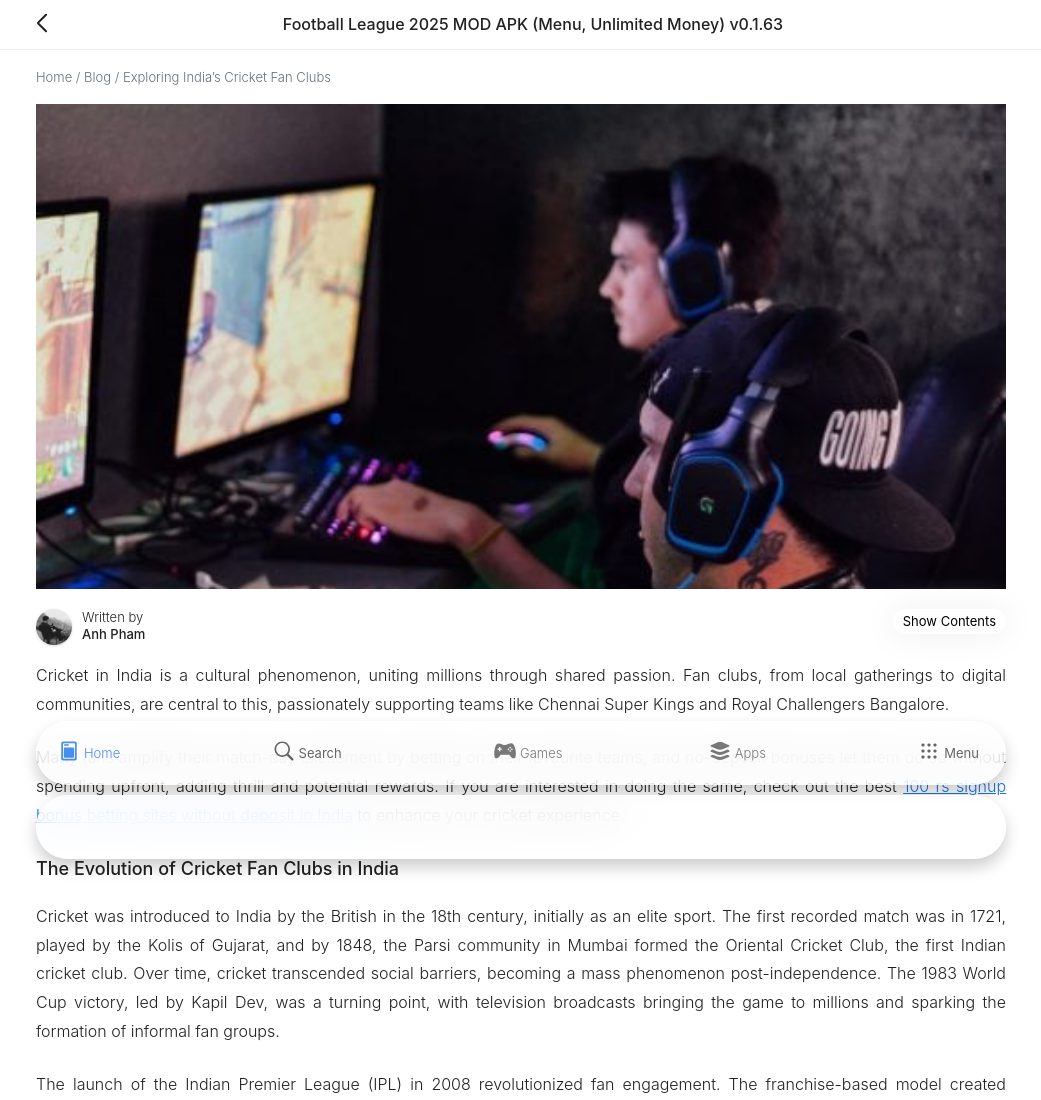
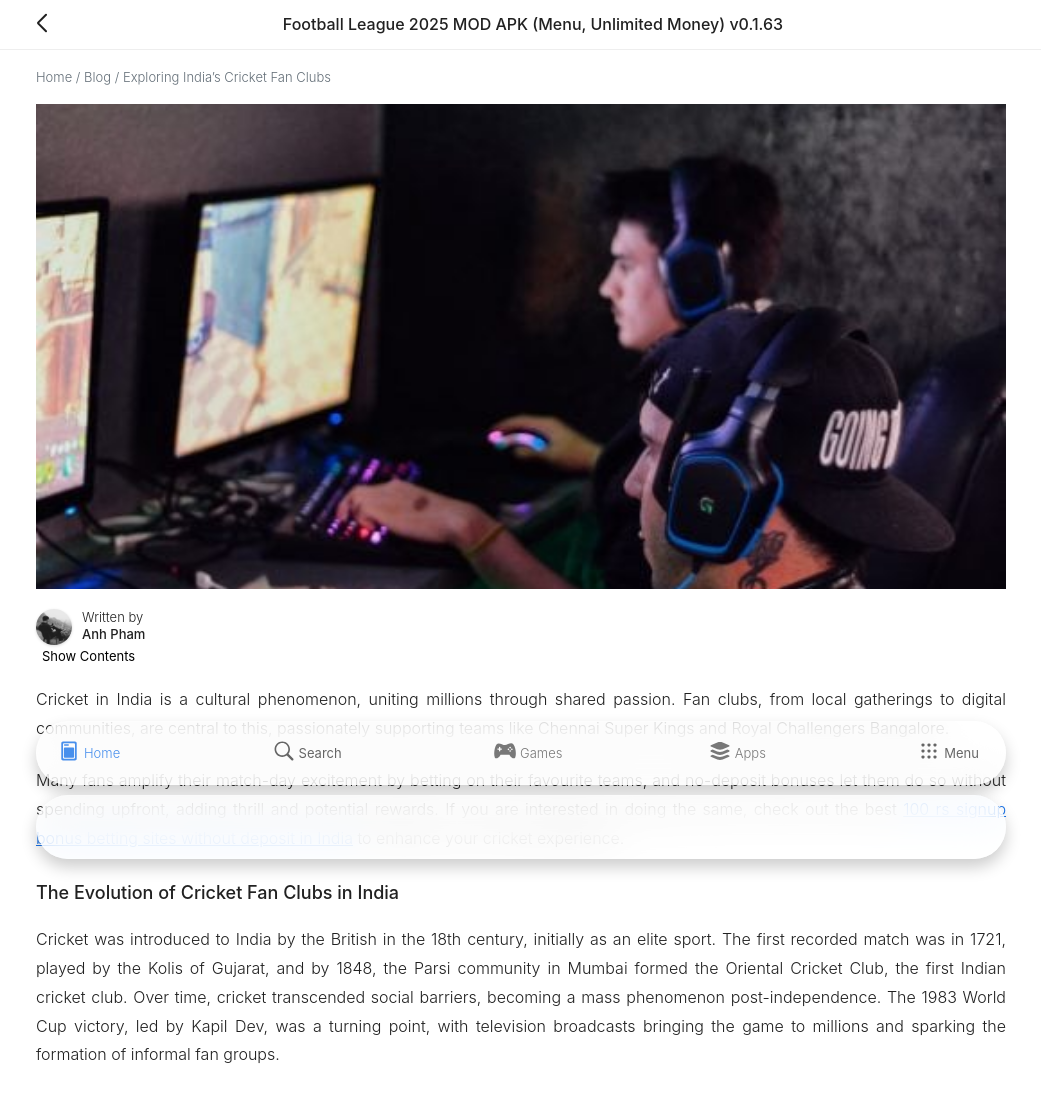
Before and after one commit to hovanphancoder/apk_html, a website: page single-blog.html in a window 1280 px wide. Shown: the top 1100 px of the page, without its empty margins (119-1160 px from the left). Drawn offline with Linux system fonts and the light colour scheme.

Commit message:
Fix TOC button positioning in both single pages - move outside author link

```diff
--- a/single-blog.html
+++ b/single-blog.html
@@ -378,8 +378,9 @@
                     <a class="entry-author" href="/about/anh-pham" aria-label="Author profile">
                         <img decoding="async" loading="lazy" src="images/editors/anhpham.jpg" alt="Author avatar" width="36" height="36" class="avatar circle loaded">
                         <div class="font-size__small">Written by<br><strong>Anh Pham</strong></div>
-                        <div class="font-size__small"><button id="toc-trigger" aria-label="Toggle table of contents">Show Contents</button></div>
                     </a>
+                    <div class="font-size__small"><button id="toc-trigger" aria-label="Toggle table of contents">Show Contents</button></div>
+
                     <details id="table-of-content" class="table-of-contents">
                         <summary class="pointer"></summary>
                         <ul>
```
Also changed, not shown: single-app.html (+1 -1 lines), assets/js/script.js (line endings or trailing spaces).
